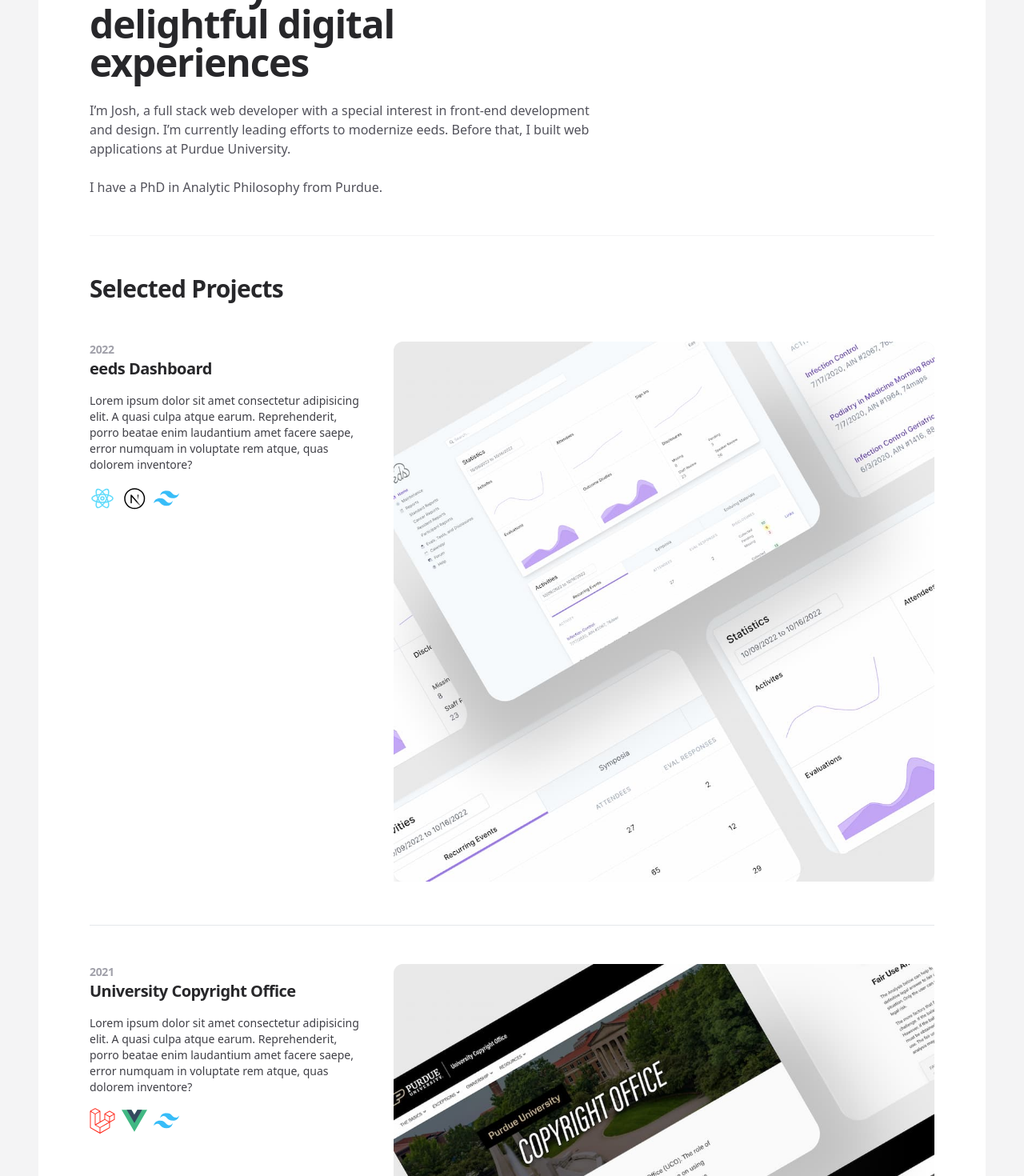
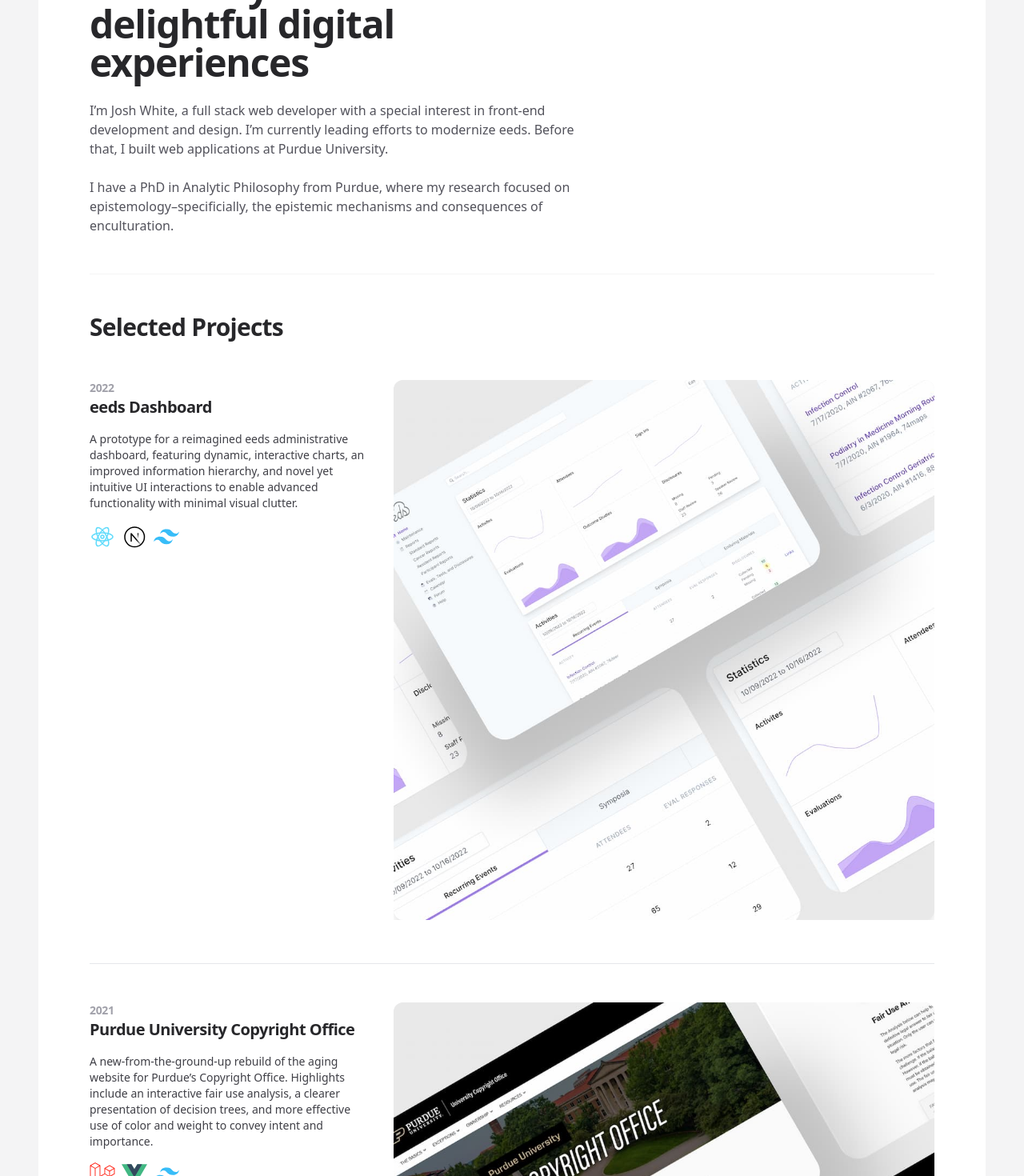
Before and after one commit to Josh865/josh-white, a Next.js app: page / in a window 1280 px wide. Shown: the part 820-2290 px from the top of the page at 80% size. Built offline with nearby package versions, Linux system fonts and the light colour scheme.

Commit message:
Add descriptions

```diff
--- a/src/pages/index.jsx
+++ b/src/pages/index.jsx
@@ -25,7 +25,7 @@
     name: 'eeds Dashboard',
     year: '2022',
     description:
-      'Lorem ipsum dolor sit amet consectetur adipisicing elit. A quasi culpa atque earum. Reprehenderit, porro beatae enim laudantium amet facere saepe, error numquam in voluptate rem atque, quas dolorem inventore?',
+      'A prototype for a reimagined eeds administrative dashboard, featuring dynamic, interactive charts, an improved information hierarchy, and novel yet intuitive UI interactions to enable advanced functionality with minimal visual clutter.',
     href: '#',
     image: eedsDashboardImage,
     logos: [ReactLogo, NextLogo, TailwindLogo],
@@ -38,29 +38,29 @@
   //   href: '#',
   // },
   {
-    name: 'University Copyright Office',
+    name: 'Purdue University Copyright Office',
     year: '2021',
     description:
-      'Lorem ipsum dolor sit amet consectetur adipisicing elit. A quasi culpa atque earum. Reprehenderit, porro beatae enim laudantium amet facere saepe, error numquam in voluptate rem atque, quas dolorem inventore?',
+      'A new-from-the-ground-up rebuild of the aging website for Purdue’s Copyright Office. Highlights include an interactive fair use analysis, a clearer presentation of decision trees, and more effective use of color and weight to convey intent and importance.',
     href: '#',
     image: copyrightOfficeImage,
     logos: [LaravelLogo, VueLogo, TailwindLogo],
   },
   {
-    name: 'COVID Stories',
+    name: 'Purdue COVID Stories',
     year: '2021',
     description:
-      'Lorem ipsum dolor sit amet consectetur adipisicing elit. A quasi culpa atque earum. Reprehenderit, porro beatae enim laudantium amet facere saepe, error numquam in voluptate rem atque, quas dolorem inventore?',
+      'This collaborative project between Purdue Libraries and Office of the Provost enables the Purdue and boader West Lafayette communities to share their experiences of the COVID-19 pandemic. The interactive form allows for a dynamic number of entries and stories can be sorted and filtered according to a number of criteria.',
     href: '#',
     image: covidStoriesImage,
     logos: [LaravelLogo, VueLogo, TailwindLogo],
   },
 
   {
-    name: 'Oral Histories',
+    name: 'Purdue Oral Histories',
     year: '2020',
     description:
-      'Lorem ipsum dolor sit amet consectetur adipisicing elit. A quasi culpa atque earum. Reprehenderit, porro beatae enim laudantium amet facere saepe, error numquam in voluptate rem atque, quas dolorem inventore?',
+      'Purdue’s large archive of oral history recordings are made available for easy discovery and access through a robust search experience. A custom administrative interface allows staff to easily catalog and preserve large amounts of metadata for each oral history.',
     href: '#',
     image: oralHistoriesImage,
     logos: [LaravelLogo, VueLogo, TailwindLogo],
@@ -69,7 +69,7 @@
     name: 'Wilmeth Active Learning Center',
     year: '2019',
     description:
-      'Lorem ipsum dolor sit amet consectetur adipisicing elit. A quasi culpa atque earum. Reprehenderit, porro beatae enim laudantium amet facere saepe, error numquam in voluptate rem atque, quas dolorem inventore?',
+      'This site showcases the Libraries’ most advanced space to date, allowing visitors to learn more about its history, facilities, and mission.',
     href: '#',
     image: walcImage,
     logos: [TailwindLogo],
@@ -78,16 +78,16 @@
     name: 'eeds Mobile Application',
     year: '2018',
     description:
-      'Lorem ipsum dolor sit amet consectetur adipisicing elit. A quasi culpa atque earum. Reprehenderit, porro beatae enim laudantium amet facere saepe, error numquam in voluptate rem atque, quas dolorem inventore?',
+      'A cross-platform mobile application written in React Native that allows attendees to medicial education events to easily document and manage their attendance.',
     href: '#',
     image: eedsAppImage,
     logos: [ReactNativeLogo],
   },
   {
-    name: 'Campus History',
+    name: 'Purdue Campus History',
     year: '2017',
     description:
-      'Lorem ipsum dolor sit amet consectetur adipisicing elit. A quasi culpa atque earum. Reprehenderit, porro beatae enim laudantium amet facere saepe, error numquam in voluptate rem atque, quas dolorem inventore?',
+      'This multi-year, grant-funded project allows visitors to explore the history of Purdue’s West Lafayette campus through an interactive map built with Esri’s ArcGIS JavaScript Api, a full-featured search experience built with Algolia, and a dynamic building timeline that allows visitors to explore how the campus’s buildings have changed over its history.',
     href: '#',
     image: campusDatabaseImage,
     logos: [LaravelLogo, VueLogo, TailwindLogo],
@@ -122,13 +122,15 @@
                   digital experiences
                 </h1>
                 <p className="mt-6 text-base text-zinc-600 dark:text-zinc-400">
-                  I’m Josh, a full stack web developer with a special interest
-                  in front-end development and design. I’m currently leading
-                  efforts to modernize eeds. Before that, I built web
+                  I’m Josh White, a full stack web developer with a special
+                  interest in front-end development and design. I’m currently
+                  leading efforts to modernize eeds. Before that, I built web
                   applications at Purdue University.
                 </p>
                 <p className="mt-6 text-base text-zinc-600 dark:text-zinc-400">
-                  I have a PhD in Analytic Philosophy from Purdue.
+                  I have a PhD in Analytic Philosophy from Purdue, where my
+                  research focused on epistemology–specificially, the epistemic
+                  mechanisms and consequences of enculturation.
                 </p>
               </div>
               <div className="absolute top-1/4 left-0 scale-150 md:top-0 md:bottom-0 md:scale-[1.15]">
@@ -169,7 +171,10 @@
                         {project.logos ? (
                           <div className="mt-4 flex items-center gap-x-2">
                             {project.logos.map((Logo, index) => (
-                              <Logo key={index} className="h-8 w-8" />
+                              <Logo
+                                key={index}
+                                className="h-6 w-6 md:h-8 md:w-8"
+                              />
                             ))}
                           </div>
                         ) : null}
@@ -192,6 +197,17 @@
           </div>
         </div>
       </main>
+
+      <div className="sm:px-12">
+        <div className="mx-auto max-w-7xl bg-white px-16">
+          <hr className="border-zinc-100" />
+          <footer className="relative mx-auto flex justify-end bg-white py-10">
+            <p className="text-sm text-zinc-400">
+              © {new Date().getFullYear()} Josh White. All rights reserved.
+            </p>
+          </footer>
+        </div>
+      </div>
     </div>
   );
 }
```
